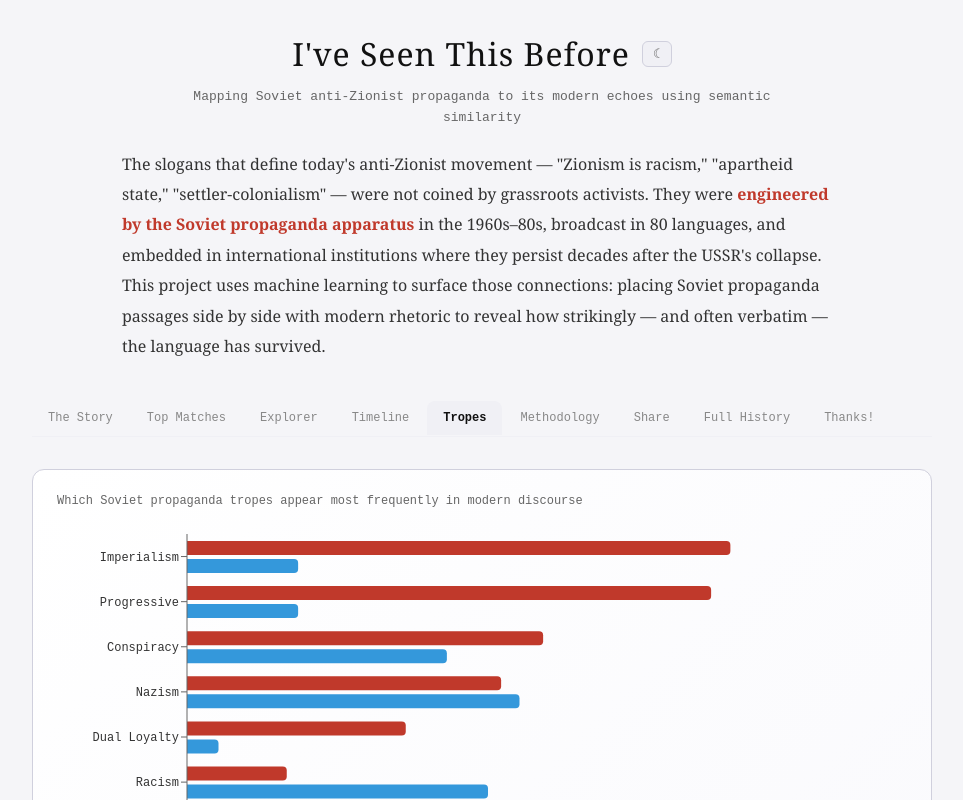
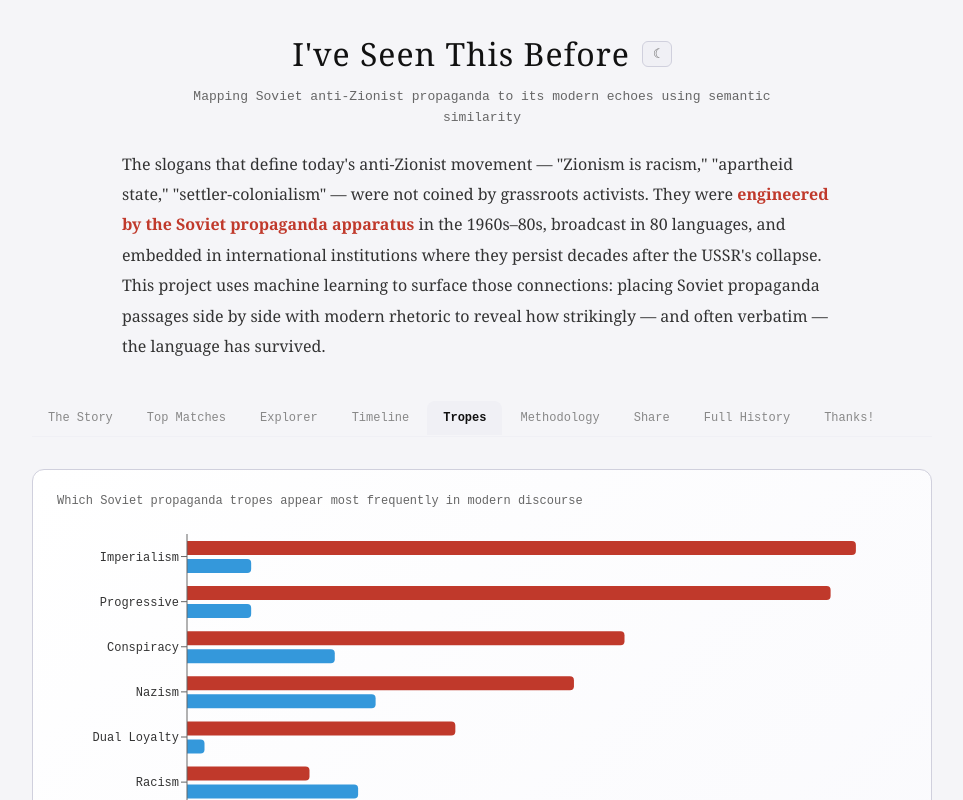
Before and after one commit to kapluni/seenbefore, a React (Vite) app in the folder frontend/: page / in a window 1280 px wide. Both pictures are taken after a click on the button "Tropes". Shown: the top 800 px of the page, without its empty margins (158-1121 px from the left). Built offline with nearby package versions, Linux system fonts and the light colour scheme.

Commit message:
Show trope distribution as % of corpus instead of raw counts
Tooltip still shows raw passage counts alongside percentages.

Co-Authored-By: Claude Opus 4.6 <noreply@anthropic.com>

```diff
--- a/frontend/src/App.jsx
+++ b/frontend/src/App.jsx
@@ -404,32 +404,37 @@ function TimelineView({ timeline }) {
   );
 }
 
-function TropeChart({ tropeDistribution }) {
+function TropeChart({ tropeDistribution, sovietCorpusSize, modernCorpusSize }) {
+  const sovietTotal = sovietCorpusSize || tropeDistribution.reduce((s, d) => s + (d.sovietCount || 0), 0) || 1;
+  const modernTotal = modernCorpusSize || tropeDistribution.reduce((s, d) => s + (d.modernCount || 0), 0) || 1;
+
   const chartData = tropeDistribution
     .filter(d => d.sovietCount > 0 || d.modernCount > 0)
     .map(d => ({
       ...d,
       shortLabel: TROPE_SHORT_LABELS[d.id] || d.name,
+      sovietPct: Math.round((d.sovietCount / sovietTotal) * 1000) / 10,
+      modernPct: Math.round((d.modernCount / modernTotal) * 1000) / 10,
     }));
 
-  // Show all 9 tropes if available; ensure enough height per bar
   const barHeight = 44;
   const chartHeight = Math.max(300, chartData.length * barHeight + 60);
 
   const CustomTooltip = ({ active, payload }) => {
     if (!active || !payload?.length) return null;
+    const d = payload[0]?.payload;
     return (
       <div style={{ background: "var(--bg-card-alt)", border: "1px solid var(--border)", borderRadius: 8, padding: "10px 14px", fontSize: 12, color: "var(--text-primary)", maxWidth: 280 }}>
         <div style={{ fontWeight: 700, marginBottom: 4, color: "var(--text-heading)" }}>
-          {payload[0]?.payload?.name}
+          {d?.name}
         </div>
         <div style={{ display: "flex", justifyContent: "space-between", gap: 16, marginTop: 2 }}>
           <span style={{ color: "#c0392b" }}>Soviet (THEN)</span>
-          <span style={{ fontWeight: 700 }}>{payload[0]?.value || 0}</span>
+          <span style={{ fontWeight: 700 }}>{d?.sovietPct}% ({d?.sovietCount} passages)</span>
         </div>
         <div style={{ display: "flex", justifyContent: "space-between", gap: 16, marginTop: 2 }}>
           <span style={{ color: "#3498db" }}>Modern (NOW)</span>
-          <span style={{ fontWeight: 700 }}>{payload[1]?.value || 0}</span>
+          <span style={{ fontWeight: 700 }}>{d?.modernPct}% ({d?.modernCount} passages)</span>
         </div>
       </div>
     );
@@ -439,11 +444,11 @@ function TropeChart({ tropeDistribution }) {
     <>
     <ResponsiveContainer width="100%" height={chartHeight}>
       <BarChart data={chartData} layout="vertical" margin={{ left: 10, right: 20, top: 10, bottom: 10 }}>
-        <XAxis type="number" tick={{ fill: "var(--text-secondary)", fontSize: 11 }} allowDecimals={false} />
+        <XAxis type="number" tick={{ fill: "var(--text-secondary)", fontSize: 11 }} tickFormatter={v => `${v}%`} />
         <YAxis type="category" dataKey="shortLabel" width={120} tick={{ fill: "var(--text-primary)", fontSize: 12, fontWeight: 500 }} />
         <Tooltip content={<CustomTooltip />} />
-        <Bar dataKey="sovietCount" name="Soviet (THEN)" fill="#c0392b" radius={[0, 4, 4, 0]} barSize={14} />
-        <Bar dataKey="modernCount" name="Modern (NOW)" fill="#3498db" radius={[0, 4, 4, 0]} barSize={14} />
+        <Bar dataKey="sovietPct" name="Soviet (THEN)" fill="#c0392b" radius={[0, 4, 4, 0]} barSize={14} />
+        <Bar dataKey="modernPct" name="Modern (NOW)" fill="#3498db" radius={[0, 4, 4, 0]} barSize={14} />
       </BarChart>
     </ResponsiveContainer>
     <div style={{ display: "flex", justifyContent: "center", gap: 24, marginTop: 8, fontSize: 12 }}>
@@ -1409,7 +1414,7 @@ export default function App() {
         {activeTab === 4 && (
           <div style={{ background: "var(--gradient-card)", border: "1px solid var(--border)", borderRadius: 12, padding: 24 }}>
             <div style={{ fontSize: 12, color: "var(--text-secondary)", marginBottom: 16 }}>Which Soviet propaganda tropes appear most frequently in modern discourse</div>
-            <TropeChart tropeDistribution={tropeDistribution} />
+            <TropeChart tropeDistribution={tropeDistribution} sovietCorpusSize={sovietCorpusSize} modernCorpusSize={modernCorpusSize} />
             <TropeDescriptionTable tropeNames={tropeNames} />
           </div>
         )}
```
